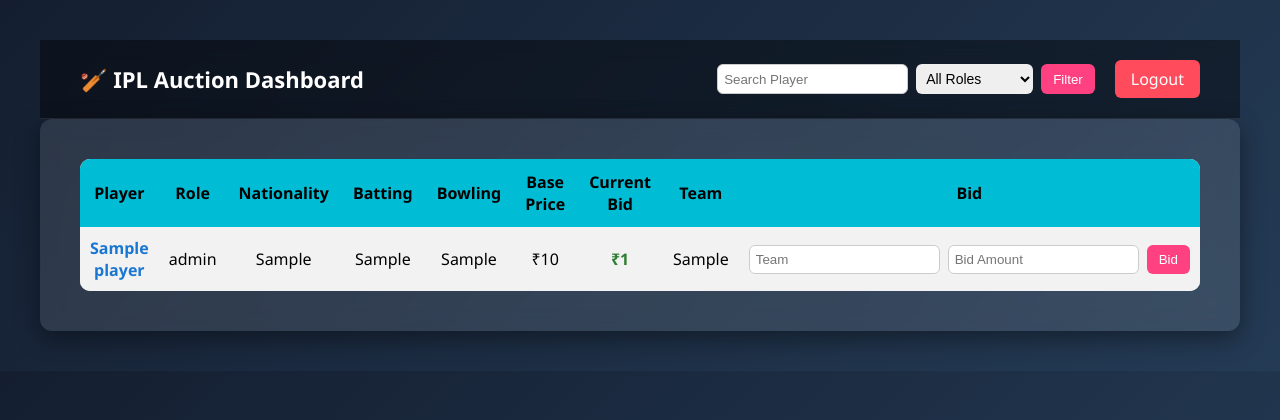
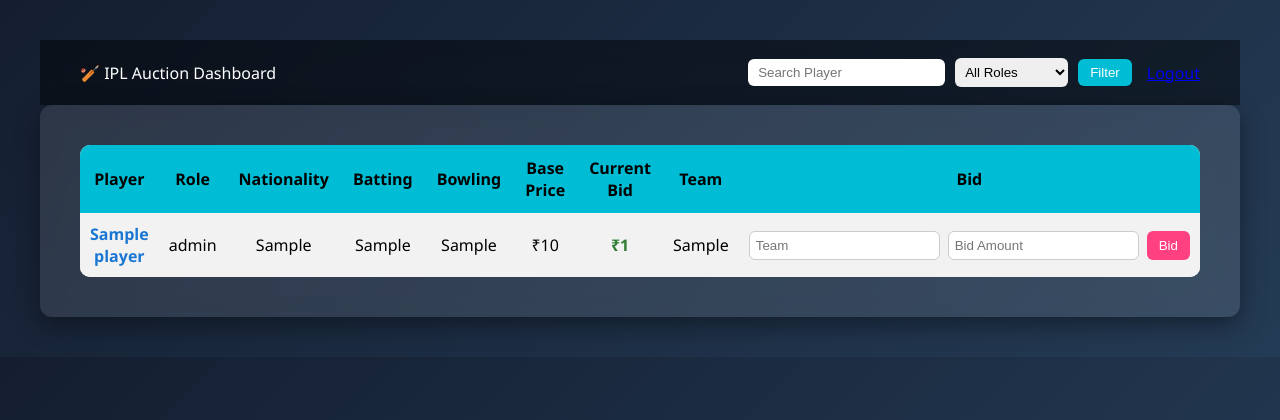
Before and after one commit to Rohan-Dedhia/ipl-auction-system, a Flask app: page / in a window 1280 px wide. Shown: the top 420 px of the page. Run offline with Flask 3, Linux system fonts and the light colour scheme; a user stored in the database is signed in; tables that the repository leaves empty hold one stand-in row (values such as "Sample post").

Commit message:
Fixed player page error and improved dashboard layout

```diff
--- a/static/style.css
+++ b/static/style.css
@@ -159,50 +159,46 @@ background:linear-gradient(135deg,#141E30,#243B55);
 color:white;
 }
 
-/* NAVBAR */
-
-/* NAVBAR */
-
 .navbar{
 display:flex;
 justify-content:space-between;
 align-items:center;
-padding:20px 40px;
-background:rgba(0,0,0,0.4);
+padding:18px 40px;
+background:rgba(0,0,0,0.45);
 backdrop-filter:blur(10px);
-border-bottom:1px solid rgba(255,255,255,0.1);
-}
-
-.logo{
-font-size:22px;
-font-weight:bold;
 }
 
 .nav-controls{
 display:flex;
 align-items:center;
-gap:20px;
+gap:15px;
+}
+
+.filter-form{
+display:flex;
+align-items:center;
+gap:10px;
+}
+
+.filter-form input{
+padding:6px 10px;
+border-radius:6px;
+border:none;
 }
 
 .filter-form select{
-padding:8px 12px;
+padding:6px 10px;
 border-radius:6px;
 border:none;
-font-size:14px;
 }
 
-.logout-btn{
-background:#ff4b5c;
-padding:8px 16px;
+.filter-form button{
+padding:6px 12px;
+border:none;
+background:#00bcd4;
+color:white;
 border-radius:6px;
-color:white;
-text-decoration:none;
-font-weight:500;
-transition:0.3s;
-}
-
-.logout-btn:hover{
-background:#ff1f3d;
+cursor:pointer;
 }
 
 /* TABLE */
```
Also changed, not shown: other parts of static/style.css (+29 -0 lines), templates/player.html (renamed from templates/players.html).
